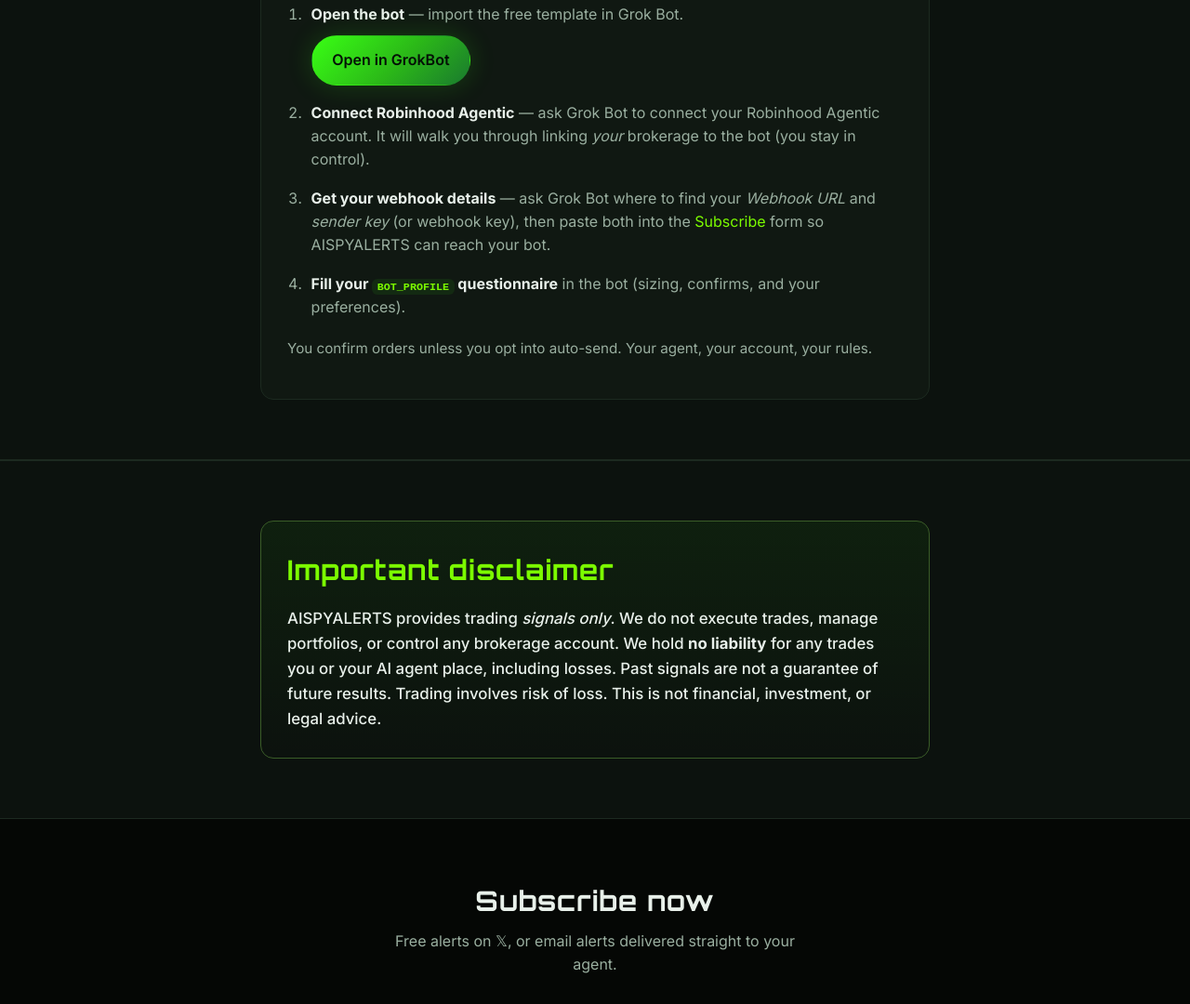
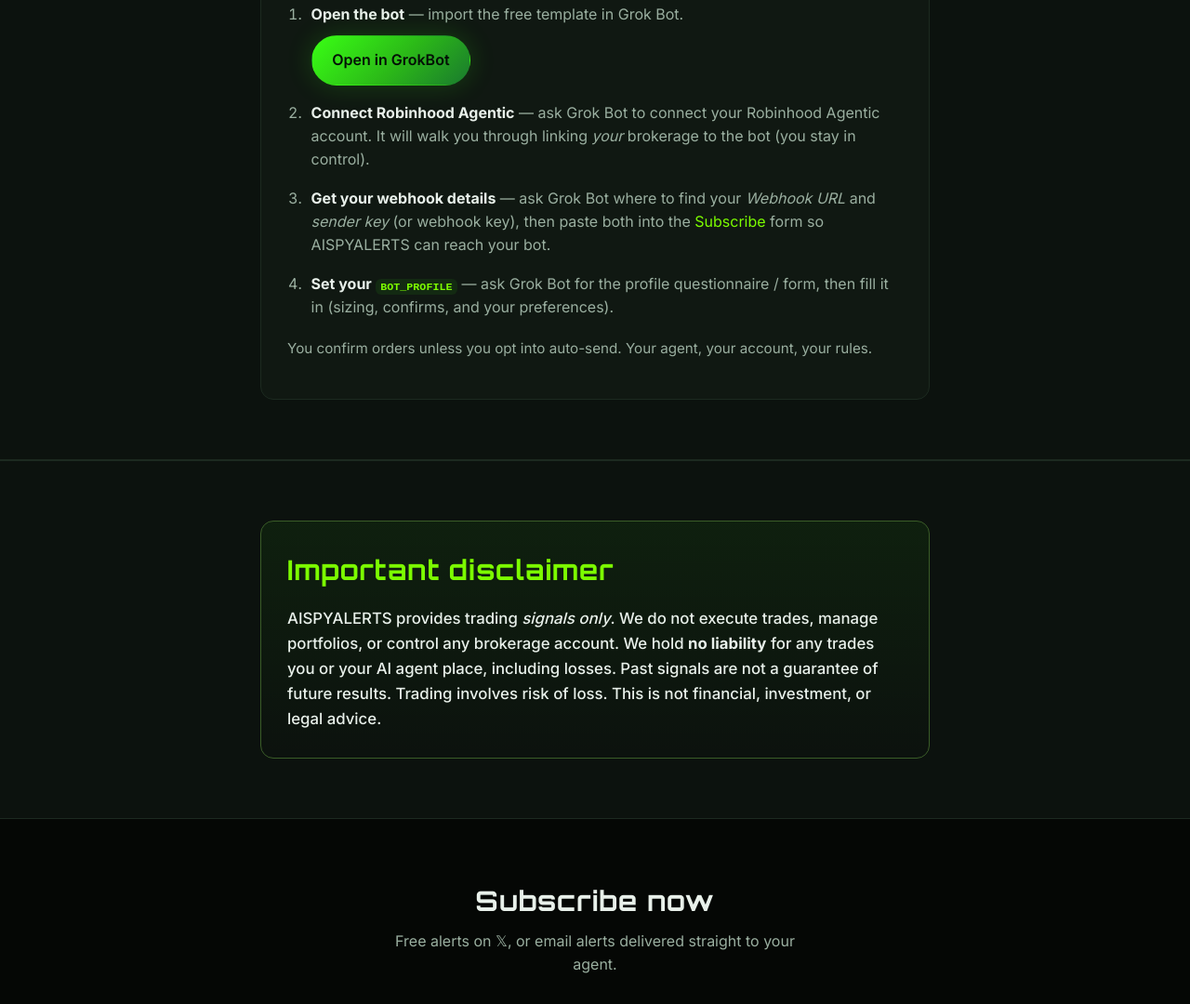
Before and after one commit to gexmachineai/aispy-alerts, a plain HTML site: page index.html in a window 1280 px wide. Shown: the part 2367-3447 px from the top of the page at 93% size. Drawn offline with Linux system fonts and the light colour scheme.

Commit message:
Clarify step 4: ask Grok Bot for BOT_PROFILE form.

```diff
--- a/index.html
+++ b/index.html
@@ -5,7 +5,7 @@
   <meta name="viewport" content="width=device-width, initial-scale=1" />
   <meta name="description" content="AISPYALERTS — AI-agent-ready trading alerts. Subscribe to signals written for agents, wire your own agent to your Robinhood account. Signals only — we never execute trades." />
   <title>AISPYALERTS — Trade with AI without needing to be a full-time trader</title>
-  <link rel="stylesheet" href="styles.css?v=connect4" />
+  <link rel="stylesheet" href="styles.css?v=step4ask" />
   <link rel="preconnect" href="https://fonts.googleapis.com" />
   <link rel="preconnect" href="https://fonts.gstatic.com" crossorigin />
   <link href="https://fonts.googleapis.com/css2?family=Inter:wght@400;500;600;700&family=Orbitron:wght@600;700&display=swap" rel="stylesheet" />
@@ -148,8 +148,8 @@
               <a href="#subscribe">Subscribe</a> form so AISPYALERTS can reach your bot.
             </li>
             <li>
-              <strong>Fill your <code>BOT_PROFILE</code> questionnaire</strong> in the bot
-              (sizing, confirms, and your preferences).
+              <strong>Set your <code>BOT_PROFILE</code></strong> — ask Grok Bot for the profile questionnaire / form,
+              then fill it in (sizing, confirms, and your preferences).
             </li>
           </ol>
           <p class="setup-note">You confirm orders unless you opt into auto-send. Your agent, your account, your rules.</p>
```
